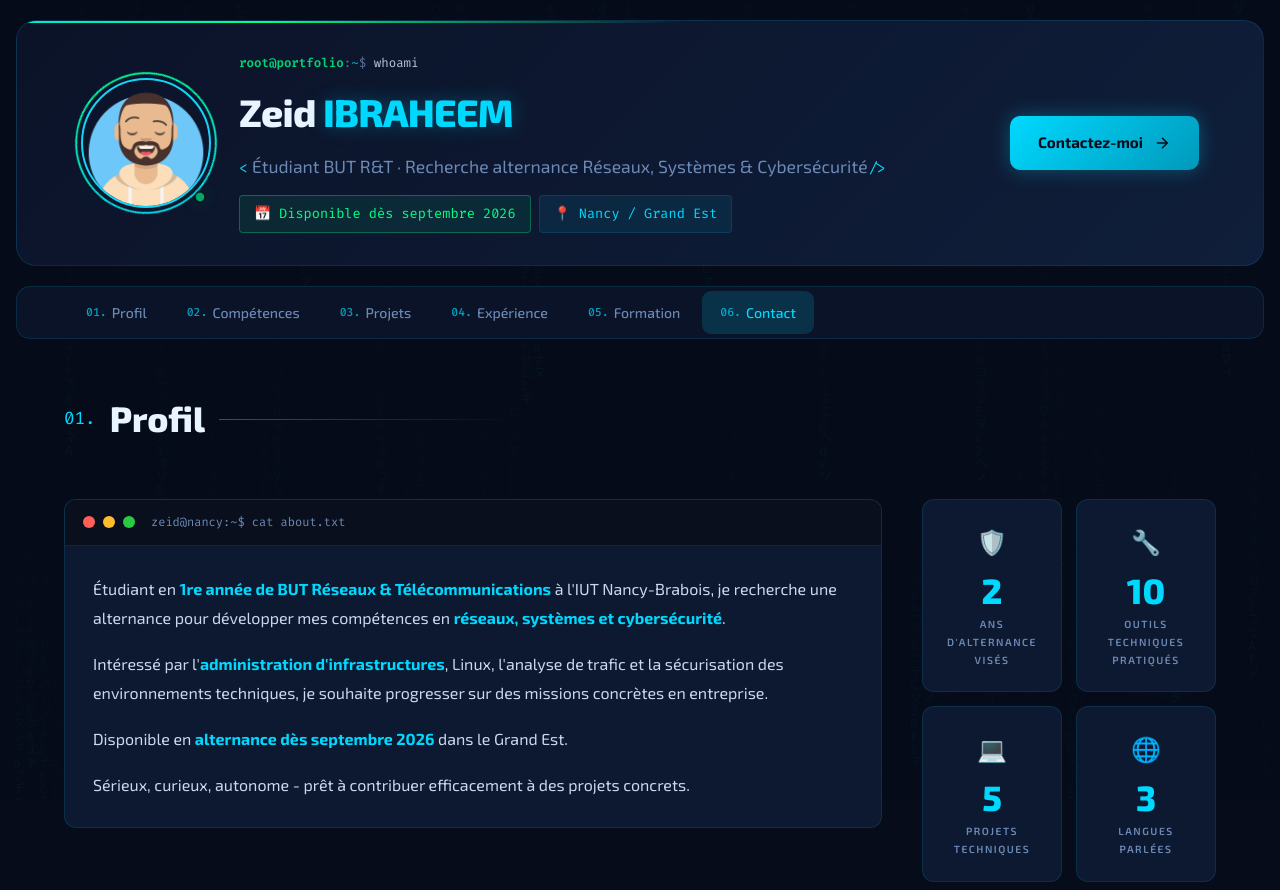
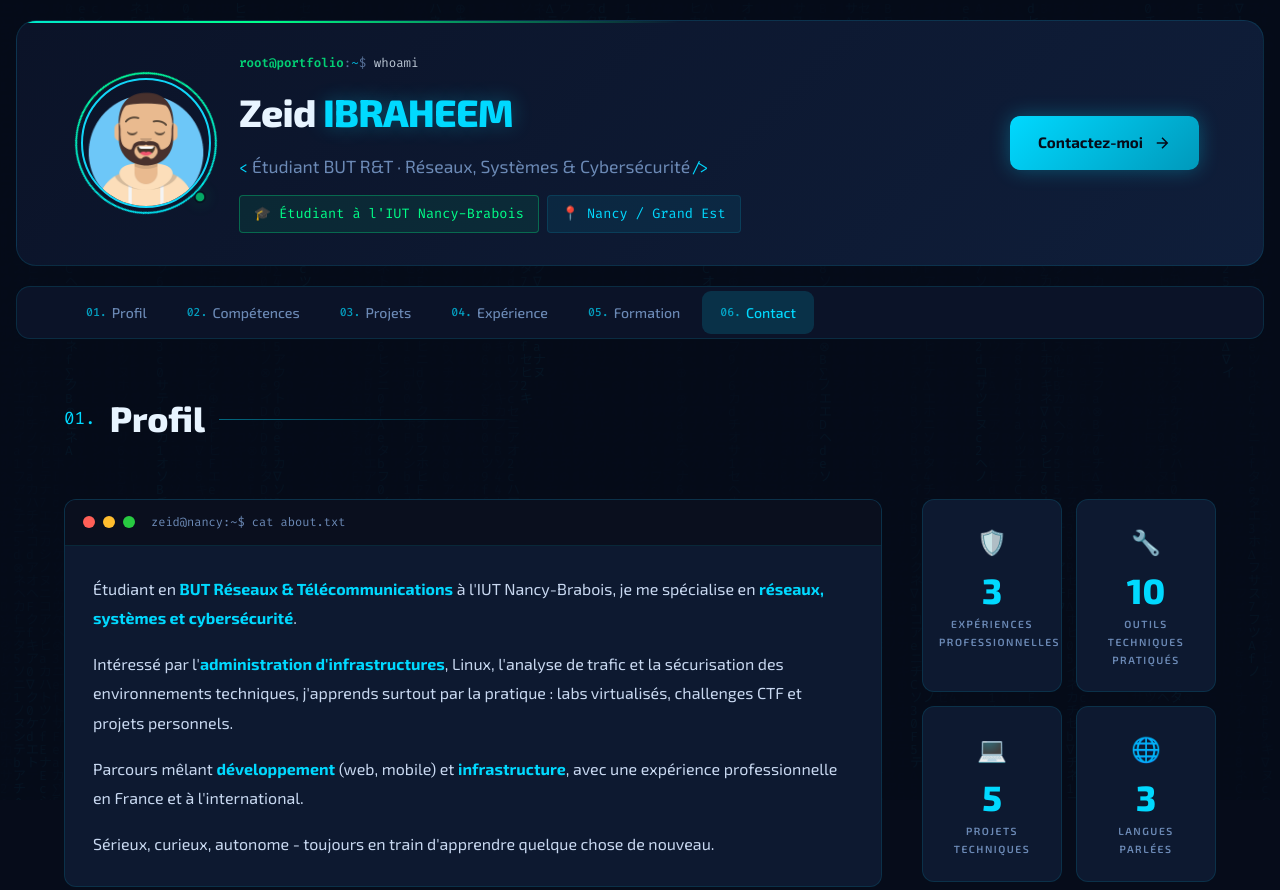
Before and after one commit to Zeid-Ibraheem/portfolio-rt, a plain HTML site: page index.html in a window 1280 px wide. Shown: the top 890 px of the page. Drawn offline with Linux system fonts and the light colour scheme.

Commit message:
Add files via upload

```diff
--- a/index.html
+++ b/index.html
@@ -6,7 +6,7 @@
     <meta name="viewport" content="width=device-width, initial-scale=1.0">
     <title>Zeid IBRAHEEM – Réseaux · Systèmes · Cybersécurité</title>
     <meta name="description"
-        content="Portfolio de Zeid IBRAHEEM – Étudiant BUT R&T, recherche alternance en réseaux, systèmes et cybersécurité dans le Grand Est">
+        content="Portfolio de Zeid IBRAHEEM – Étudiant BUT R&T, passionné de réseaux, systèmes et cybersécurité, basé à Nancy">
     <link rel="stylesheet" href="style.css">
     <link
         href="https://fonts.googleapis.com/css2?family=Fira+Code:wght@300;400;500;600;700&family=Exo+2:wght@300;400;500;600;700;800&display=swap"
@@ -30,10 +30,10 @@
                             class="colon">:</span><span class="path">~</span><span class="dollar">$</span> <span
                             class="cmd">whoami</span></div>
                     <h1>Zeid <span class="accent">IBRAHEEM</span></h1>
-                    <p class="role"><span class="tag">&lt;</span> Étudiant BUT R&amp;T · Recherche alternance Réseaux, Systèmes &amp; Cybersécurité<span
+                    <p class="role"><span class="tag">&lt;</span> Étudiant BUT R&amp;T · Réseaux, Systèmes &amp; Cybersécurité<span
                             class="tag">/&gt;</span></p>
                     <div class="badges">
-                        <span class="badge badge-green">📅 Disponible dès septembre 2026</span>
+                        <span class="badge badge-green">🎓 Étudiant à l'IUT Nancy-Brabois</span>
                         <span class="badge">📍 Nancy / Grand Est</span>
                     </div>
                 </div>
@@ -76,22 +76,21 @@
                             <span class="terminal-title">zeid@nancy:~$ cat about.txt</span>
                         </div>
                         <div class="terminal-body">
-                            <p>Étudiant en <strong>1re année de BUT Réseaux &amp; Télécommunications</strong> à l'IUT Nancy-Brabois, je recherche une alternance pour développer mes compétences en <strong>réseaux, systèmes et cybersécurité</strong>.</p>
+                            <p>Étudiant en <strong>BUT Réseaux &amp; Télécommunications</strong> à l'IUT Nancy-Brabois, je me spécialise en <strong>réseaux, systèmes et cybersécurité</strong>.</p>
 
-                            <p>Intéressé par l'<strong>administration d'infrastructures</strong>, Linux, l'analyse de trafic et la sécurisation des environnements techniques, je souhaite progresser sur des missions concrètes en entreprise.</p>
+                            <p>Intéressé par l'<strong>administration d'infrastructures</strong>, Linux, l'analyse de trafic et la sécurisation des environnements techniques, j'apprends surtout par la pratique : labs virtualisés, challenges CTF et projets personnels.</p>
 
-                            <p>Disponible en <strong>alternance dès septembre 2026</strong> dans le Grand Est.</p>
+                            <p>Parcours mêlant <strong>développement</strong> (web, mobile) et <strong>infrastructure</strong>, avec une expérience professionnelle en France et à l'international.</p>
 
-                            <p class="terminal-cursor">Sérieux, curieux, autonome - prêt à contribuer efficacement à des
-                                projets concrets.<span class="blink">_</span></p>
+                            <p class="terminal-cursor">Sérieux, curieux, autonome - toujours en train d'apprendre quelque chose de nouveau.<span class="blink">_</span></p>
                         </div>
                     </div>
                 </div>
                 <div class="about-stats">
                     <div class="stat-card">
                         <div class="stat-icon">🛡️</div>
-                        <h4 class="counter" data-target="2">0</h4>
-                        <p>ANS D'ALTERNANCE VISÉS</p>
+                        <h4 class="counter" data-target="3">0</h4>
+                        <p>EXPÉRIENCES PROFESSIONNELLES</p>
                     </div>
                     <div class="stat-card">
                         <div class="stat-icon">🔧</div>
@@ -575,7 +574,7 @@
             <div class="contact-wrapper">
                 <div class="contact-info">
                     <div class="contact-intro">
-                        <p>Vous souhaitez échanger sur une opportunité en <strong>réseaux, systèmes, infrastructure ou cybersécurité</strong> dans le <strong>Grand Est</strong> ? Discutons-en.</p>
+                        <p>Une question, un projet ou simplement envie d'échanger sur les <strong>réseaux</strong> ou la <strong>cybersécurité</strong> ? N'hésitez pas à me contacter.</p>
                     </div>
                     <div class="contact-items">
                         <a href="mailto:zeidibraheem07@gmail.com" class="contact-item">
@@ -599,8 +598,7 @@
                         <h3>Références</h3>
                         <div class="ref-disponible">
                             <span class="ref-icon">🔒</span>
-                            <p>Références disponibles sur demande auprès de mon maître d'alternance et de mon
-                                encadrement académique.</p>
+                            <p>Références disponibles sur demande.</p>
                         </div>
                     </div>
                 </div>
@@ -618,13 +616,13 @@
                         </div>
                         <div class="form-group">
                             <label for="subject">Sujet</label>
-                            <input type="text" id="subject" name="subject" placeholder="Opportunité / prise de contact"
+                            <input type="text" id="subject" name="subject" placeholder="Objet de votre message"
                                 required>
                         </div>
                         <div class="form-group">
                             <label for="message">Message</label>
                             <textarea id="message" name="message" rows="5"
-                                placeholder="Décrivez votre besoin ou votre opportunité..." required></textarea>
+                                placeholder="Votre message..." required></textarea>
                         </div>
                         <button type="button" class="btn-send" onclick="handleFormSubmit()">
                             <span>Envoyer</span>
```
